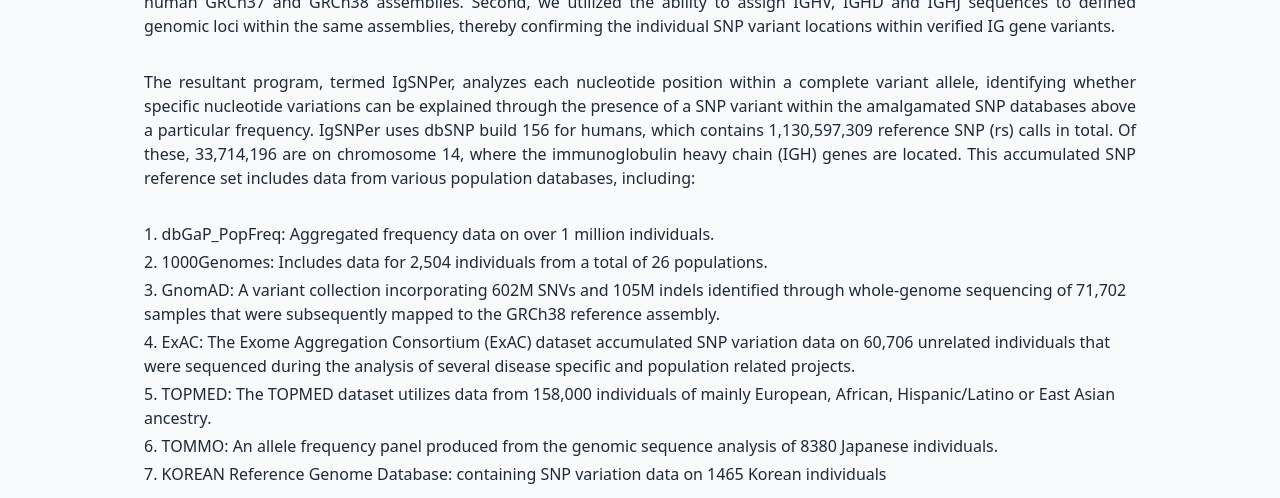
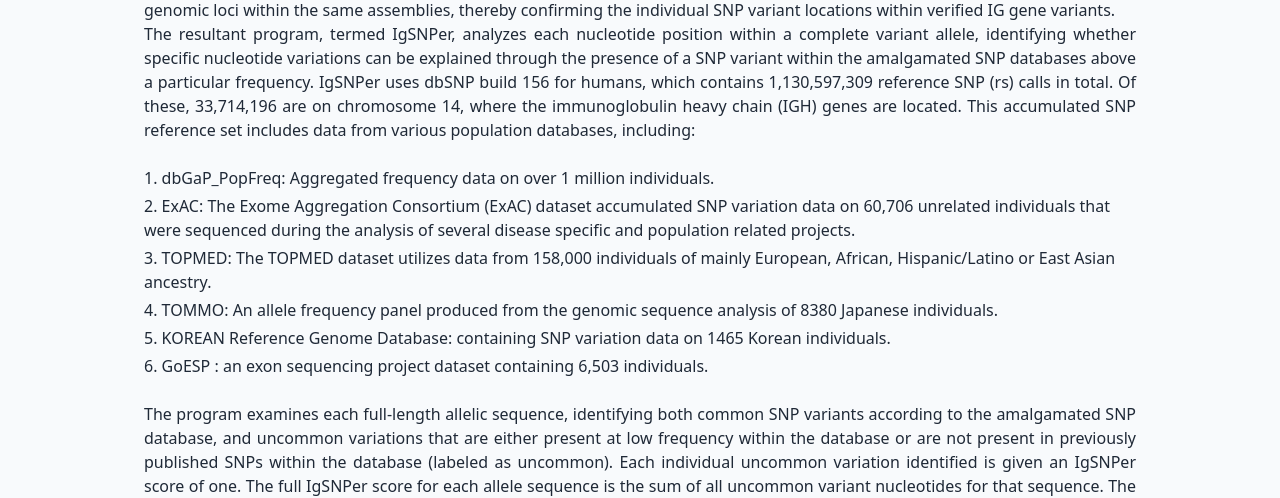
Before and after one commit to ScilifelabDataCentre/kiarva-frontend, a Next.js app in the folder next-app/: page /methodology in a window 1280 px wide. Shown: the part 330-828 px from the top of the page. Built offline with nearby package versions, Linux system fonts and the light colour scheme; no server answers.

Commit message:
other: changed text according to description file.
Signed-off-by: JanProgrammierung <jan.lorenz@scilifelab.se>

```diff
--- a/next-app/src/app/methodology/page.tsx
+++ b/next-app/src/app/methodology/page.tsx
@@ -2,8 +2,6 @@
 
 import { ReactElement } from "react";
 import { BODY_CLASSES, H_1 } from "@/constants";
-
-// const test2 = "images/test2.png";
 
 export default function MethodologyPage(): ReactElement {
   const pageTitle: string = "Methodology";
@@ -25,8 +23,7 @@ export default function MethodologyPage(): ReactElement {
           we utilized the ability to assign IGHV, IGHD and IGHJ sequences to
           defined genomic loci within the same assemblies, thereby confirming
           the individual SNP variant locations within verified IG gene variants.
-        </p>
-        <p className="text-left lg:text-justify text-sm lg:text-base">
+          <br />
           The resultant program, termed IgSNPer, analyzes each nucleotide
           position within a complete variant allele, identifying whether
           specific nucleotide variations can be explained through the presence
@@ -43,15 +40,6 @@ export default function MethodologyPage(): ReactElement {
             individuals.
           </li>
           <li className="mb-1">
-            1000Genomes: Includes data for 2,504 individuals from a total of 26
-            populations.
-          </li>
-          <li className="mb-1">
-            GnomAD: A variant collection incorporating 602M SNVs and 105M indels
-            identified through whole-genome sequencing of 71,702 samples that
-            were subsequently mapped to the GRCh38 reference assembly.
-          </li>
-          <li className="mb-1">
             ExAC: The Exome Aggregation Consortium (ExAC) dataset accumulated
             SNP variation data on 60,706 unrelated individuals that were
             sequenced during the analysis of several disease specific and
@@ -65,9 +53,13 @@ export default function MethodologyPage(): ReactElement {
             TOMMO: An allele frequency panel produced from the genomic sequence
             analysis of 8380 Japanese individuals.
           </li>
-          <li>
+          <li className="mb-1">
             KOREAN Reference Genome Database: containing SNP variation data on
-            1465 Korean individuals
+            1465 Korean individuals.
+          </li>
+          <li className="mb-1">
+            GoESP : an exon sequencing project dataset containing 6,503
+            individuals.
           </li>
         </ol>
         <p className="text-left lg:text-justify text-sm lg:text-base">
@@ -101,10 +93,10 @@ export default function MethodologyPage(): ReactElement {
           sequences.
         </p>
 
-        <div className="divider pt-4">Populations</div>
+        {/* <div className="divider pt-4">Populations</div>
         <p className="pb-4 text-left lg:text-justify text-sm lg:text-base">
           Currenly under construction, this section will be provided later.
-        </p>
+        </p> */}
       </div>
     </>
   );
--- a/next-app/src/constants.ts
+++ b/next-app/src/constants.ts
@@ -10,16 +10,16 @@ export const BUTTON_TYPE_TWO: string =
   "btn bg-gray-950 text-white hover:bg-gray-800 active:bg-gray-900 focus:outline-none focus:ring focus:ring-gray-300";
 
 export const BODY_CLASSES: string =
-  "bg-base-100 space-y-4 lg:space-y-8 p-4 lg:px-36 lg:pb-28 2xl:max-w-screen-2xl 2xl:mx-auto";
+  "bg-base-100 space-y-4 lg:space-y-6 p-4 lg:px-36 lg:pb-28 2xl:max-w-screen-2xl 2xl:mx-auto";
 
 export const LINK_CLASSES: string = "link link-hover";
 
-let backendAPI_tmp = '';
-if (typeof window !== 'undefined') {
+let backendAPI_tmp = "";
+if (typeof window !== "undefined") {
   backendAPI_tmp =
-  window.location.origin === "http://localhost:3000"
-    ? "http://localhost:5000"
-    : window.location.origin + "/api/";
+    window.location.origin === "http://localhost:3000"
+      ? "http://localhost:5000"
+      : window.location.origin + "/api/";
 }
 export const backendAPI = backendAPI_tmp;
 
```
